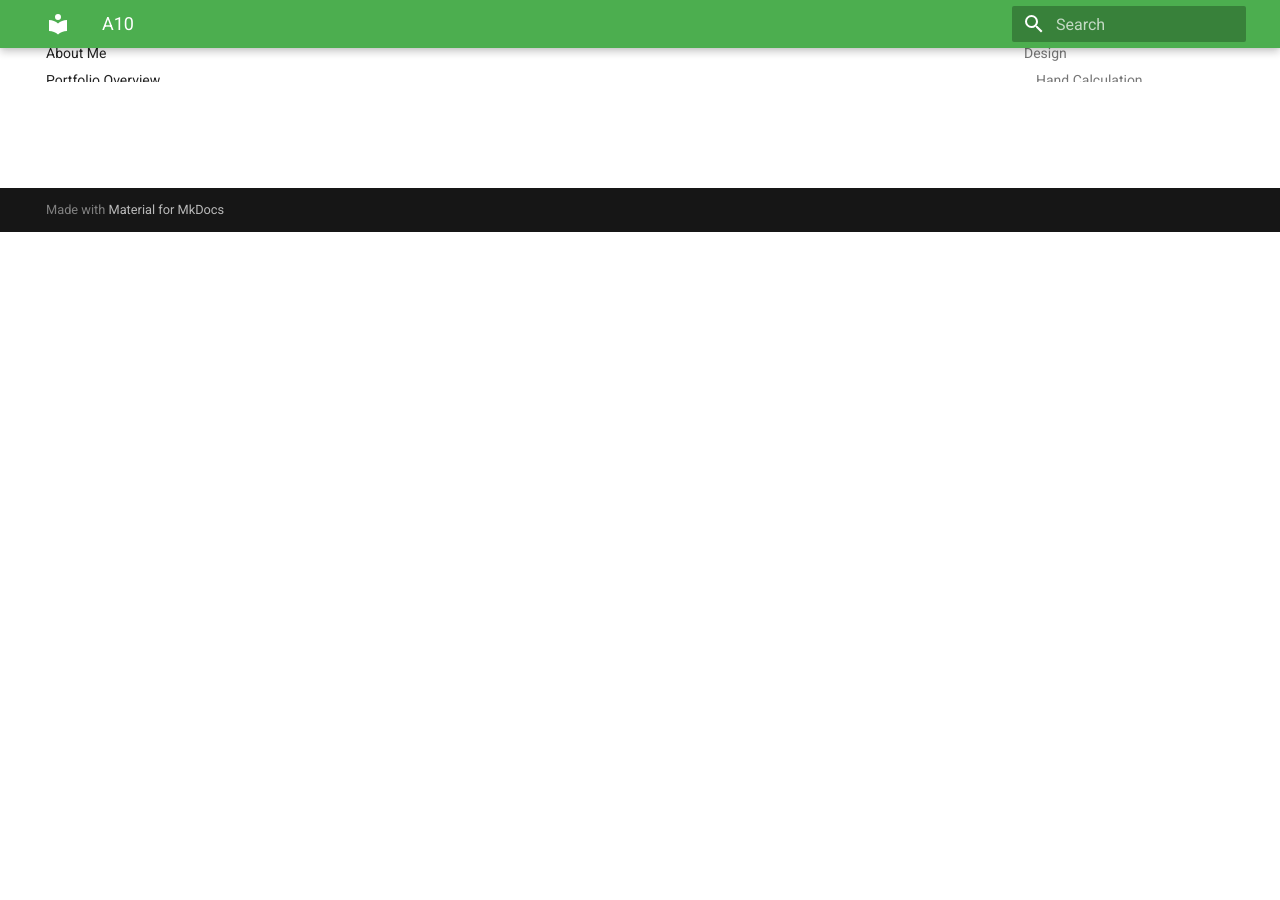
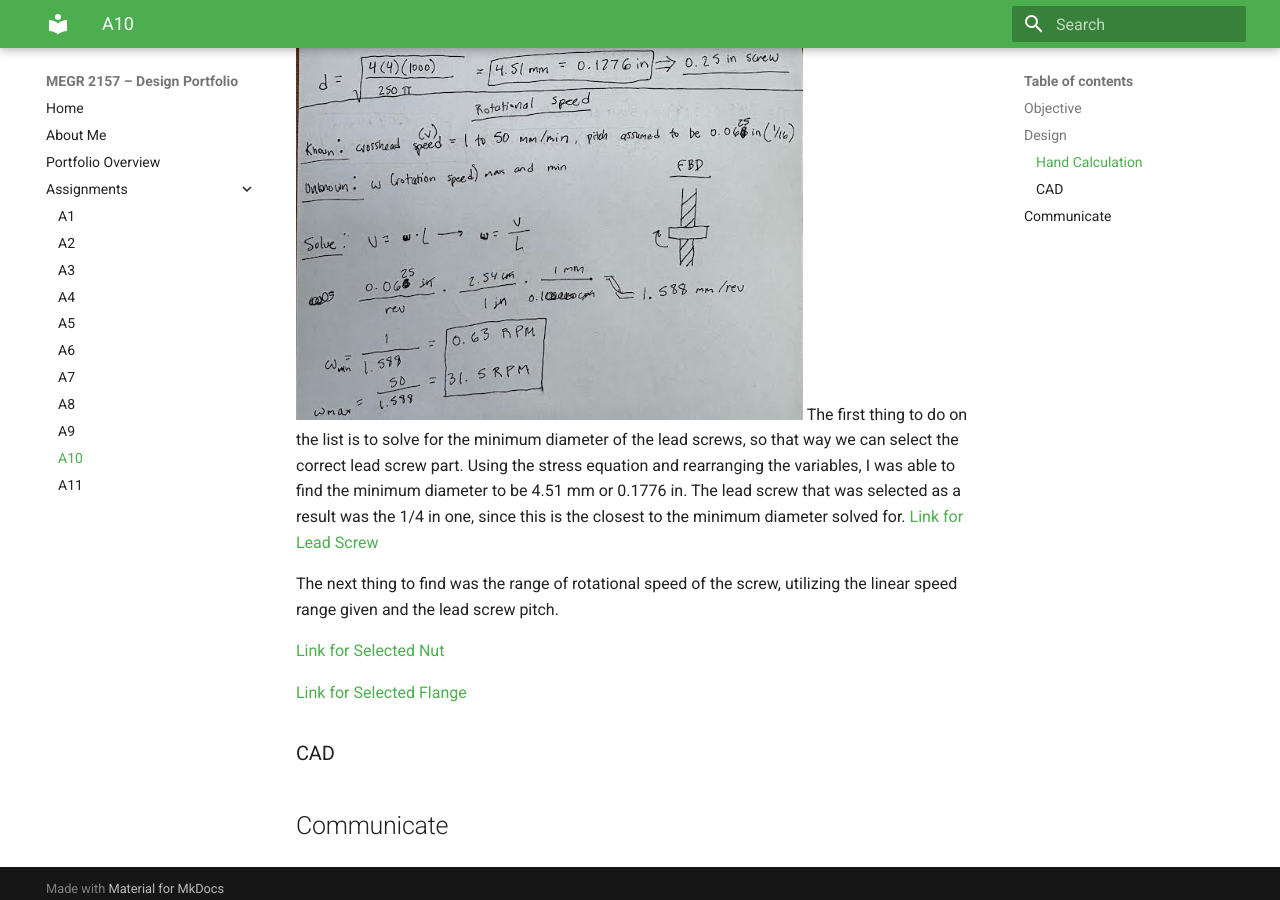
Before and after one commit to apaciore/megr2156-portfolio, an MkDocs documentation site: the page built from docs/assignments/A10/index.md, in a window 1280 px wide and 900 px high, scrolled down 668 px. Built offline with MkDocs 1.6.1 and Material for MkDocs 9.7.7, drawn with Linux system fonts in a browser that asks for light colours; before the commit the page ends 900 px from its top, so only the background shows below that.

Commit message:
Enhance design section with images and links
Added images and links to lead screw calculations in the design section.

```diff
--- a/docs/assignments/A10/index.md
+++ b/docs/assignments/A10/index.md
@@ -6,7 +6,16 @@ The objective of this assignment is to utilize a lead screw in order to design a
 ## Design
 ### Hand Calculation
 
+![calc1](Screenshot%202026-11-23%20140904.png)
+The first thing to do on the list is to solve for the minimum diameter of the lead screws, so that way we can select the correct lead screw part. Using the stress equation and rearranging the variables, I was able to find the minimum diameter to be 4.51 mm or 0.1776 in. The lead screw that was selected as a result was the 1/4 in one, since this is the closest to the minimum diameter solved for.
+[Link for Lead Screw](https://www.mcmaster.com/99030A981/)
+
+The next thing to find was the range of rotational speed of the screw, utilizing the linear speed range given and the lead screw pitch.
+
+
+
 [Link for Selected Nut](https://www.mcmaster.com/95072A881/)
+
 [Link for Selected Flange](https://www.mcmaster.com/95082A641/)
 
 
```
